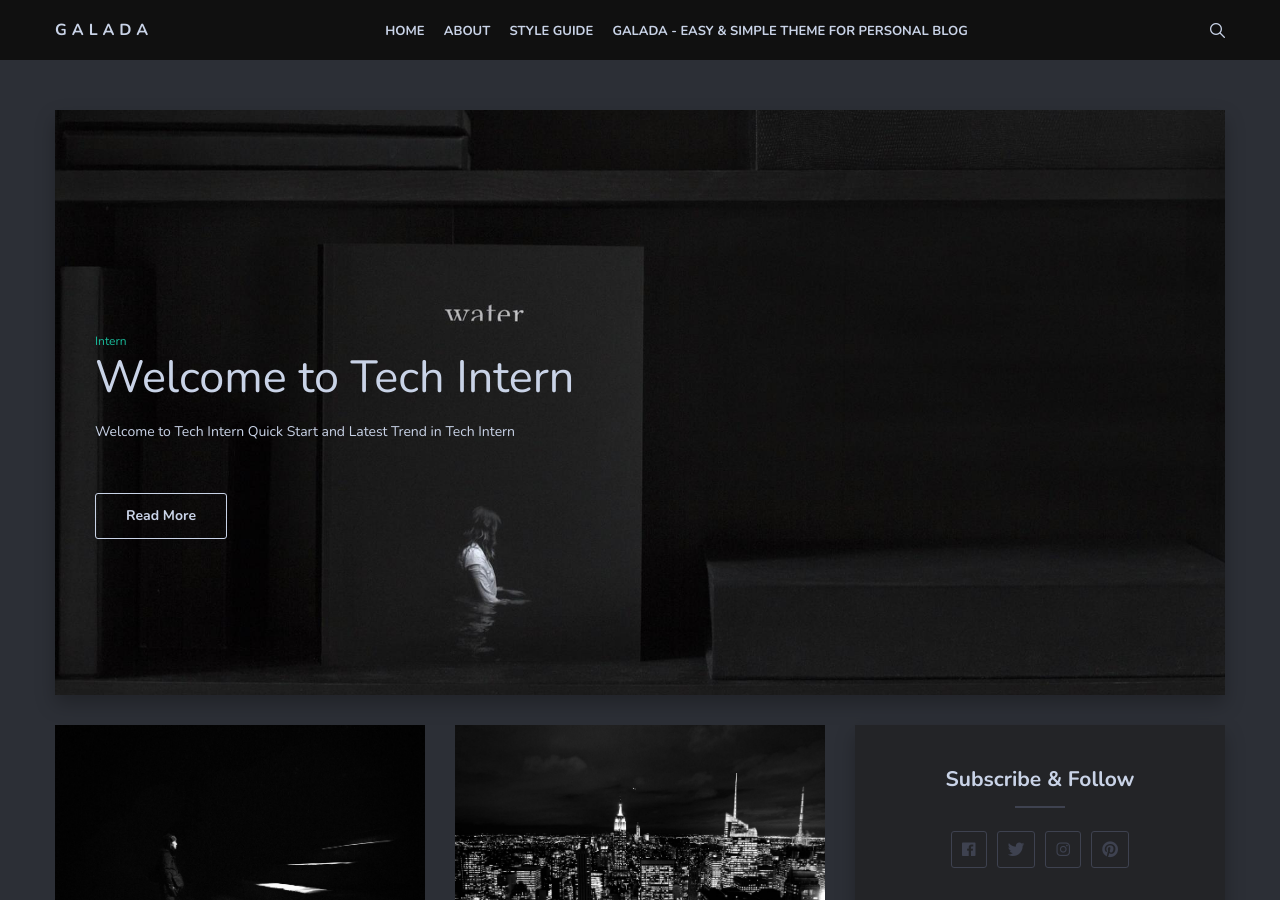
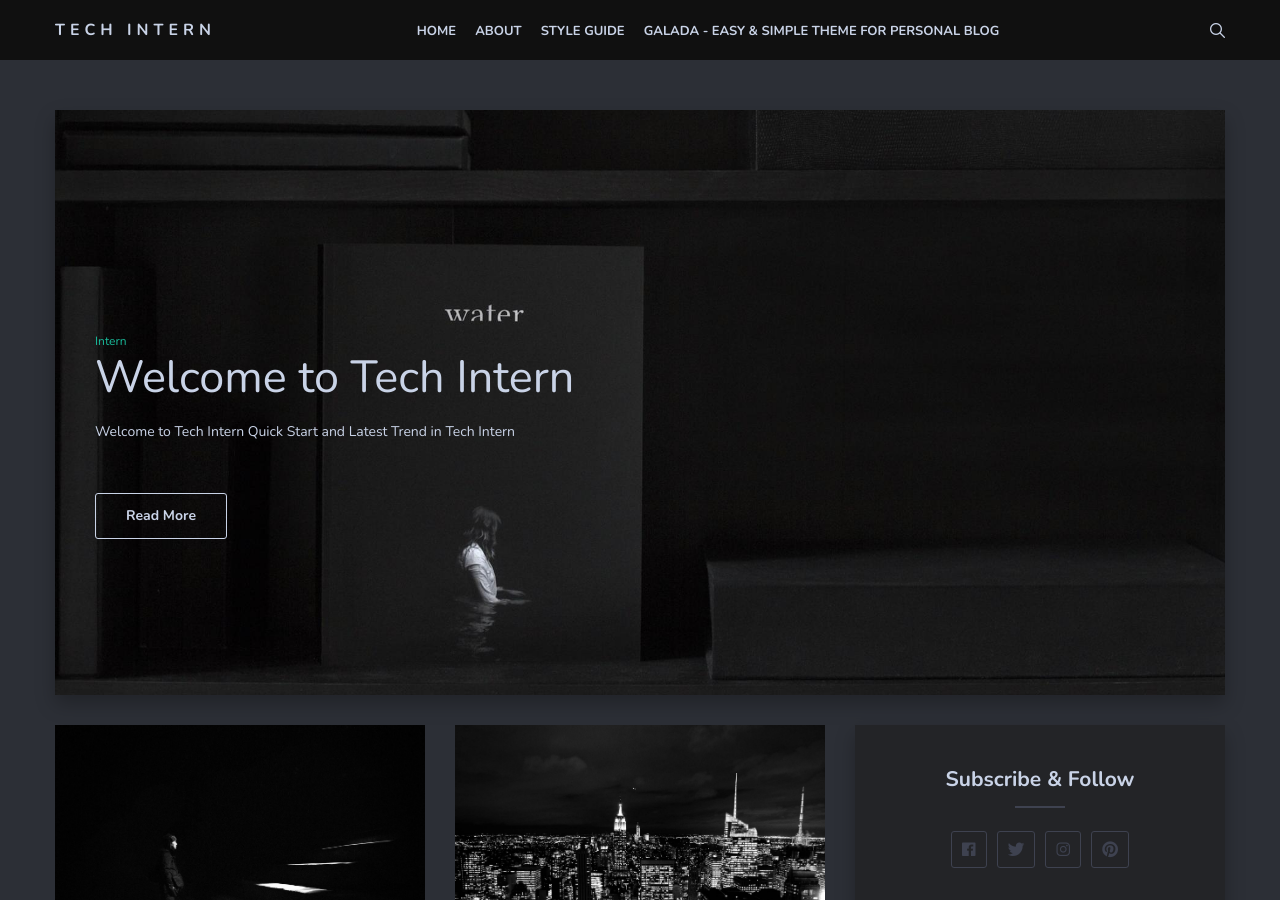
Before and after one commit to Tech-Intern/tech-intern.github.io, a Jekyll site: the page built from index.html, in a window 1280 px wide and 900 px high. Built offline with Jekyll 4.4.1, drawn with Linux system fonts in a browser that asks for light colours; nearby versions of some CDN libraries; the list of posts is cut into pages by our own code.

Commit message:
header footer

```diff
--- a/_includes/footer.html
+++ b/_includes/footer.html
@@ -4,7 +4,7 @@
       <div class="col col-12">
         <div class="footer-top">
           <h2 class="logo-title">
-            <a href="{{site.baseurl}}/" class="logo-text">Galada</a>
+            <a href="{{site.baseurl}}/" class="logo-text">Tech Intern</a>
           </h2>
           <div class="top"><i class="ion ion-ios-arrow-up"></i></div>
         </div>
--- a/_includes/header.html
+++ b/_includes/header.html
@@ -4,7 +4,7 @@
       <div class="col col-12">
         <div class="header-box">
           <div class="logo-title">
-            <a href="{{site.baseurl}}/" class="logo-text">Galada</a>
+            <a href="{{site.baseurl}}/" class="logo-text">Tech Intern</a>
           </div>
 
           <nav class="nav-menu">
```
